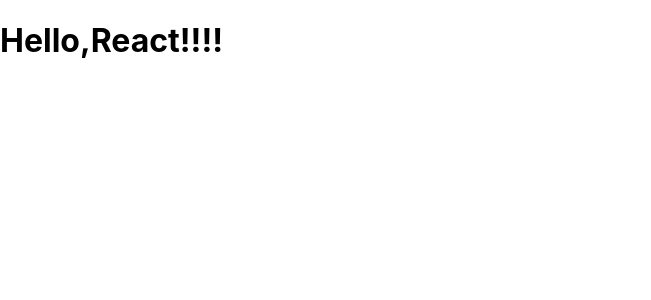
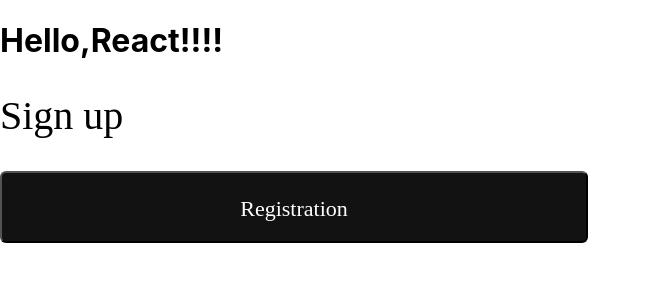
Before and after one commit to Vadimshidlov/ecommerce-application, a React (Create React App) app: page /registration in a window 1280 px wide. Shown: the top 300 px of the page, without its empty margins (0-651 px from the left). Built offline with nearby package versions, Linux system fonts and the light colour scheme.

Commit message:
feat: create RegistrationButton

```diff
--- a/src/App.tsx
+++ b/src/App.tsx
@@ -1,9 +1,11 @@
 import React from "react";
+import RegistrationPage from "view/app-components/Registration/components/RegistrationPage";
 
 function App() {
     return (
         <div>
             <h1>Hello,React!!!!</h1>
+            <RegistrationPage />
         </div>
     );
 }
--- a/src/commonStyle/styles.scss
+++ b/src/commonStyle/styles.scss
@@ -1 +1,2 @@
 @import "index.scss";
+@import "view/app-components/Registration/components/RegistrationPage";
--- /dev/null
+++ b/src/view/app-components/Registration/components/RegistationButton.scss
@@ -0,0 +1,14 @@
+//.registration__button {
+//  width: 588px;
+//  height: 72px;
+//  padding: 19px 44px;
+//  background: greenyellow;
+//  border-radius: 6px;
+//  background: #121212;
+//  font-family: Space Grotesk;
+//  font-size: 22px;
+//  font-style: normal;
+//  font-weight: 500;
+//  line-height: 34px;
+//  color: #FFF;
+//}
--- /dev/null
+++ b/src/view/app-components/Registration/components/RegistationButton.tsx
@@ -0,0 +1,16 @@
+import React from "react";
+
+interface IButtonProps {
+    className: string;
+    buttonText: string;
+}
+
+function RegistrationButton({ className, buttonText }: IButtonProps) {
+    return (
+        <button type="submit" className={className}>
+            {buttonText}
+        </button>
+    );
+}
+
+export default RegistrationButton;
--- /dev/null
+++ b/src/view/app-components/Registration/components/RegistrationPage.scss
@@ -0,0 +1,23 @@
+.registration__block{
+  .registration__title {
+    font-family: Space Grotesk;
+    font-size: 40px;
+    font-style: normal;
+    font-weight: 500;
+    line-height: 44px;
+  }
+
+  .registration__button {
+    width: 588px;
+    height: 72px;
+    padding: 19px 44px;
+    border-radius: 6px;
+    background: #121212;
+    font-family: Space Grotesk;
+    font-size: 22px;
+    font-style: normal;
+    font-weight: 500;
+    line-height: 34px;
+    color: #FFF;
+  }
+}
--- /dev/null
+++ b/src/view/app-components/Registration/components/RegistrationPage.tsx
@@ -0,0 +1,15 @@
+import React from "react";
+import RegistrationButton from "view/app-components/Registration/components/RegistationButton";
+
+function RegistrationPage() {
+    return (
+        <section className="registration__block">
+            <h2 className="registration__title">Sign up</h2>
+            <form action="registration__form">
+                <RegistrationButton className="registration__button" buttonText="Registration" />
+            </form>
+        </section>
+    );
+}
+
+export default RegistrationPage;
```
Also changed, not shown: 1 other file (tests, documents, lock files or other folders).
